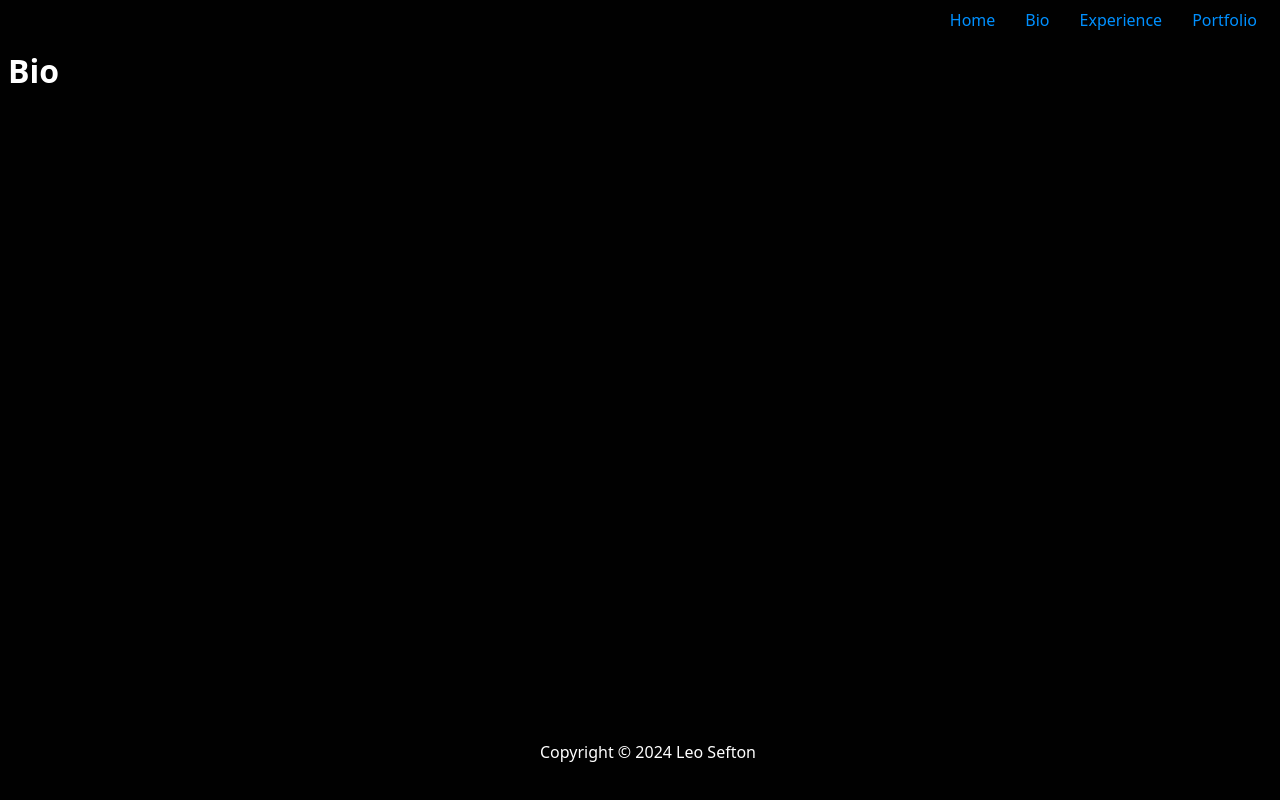
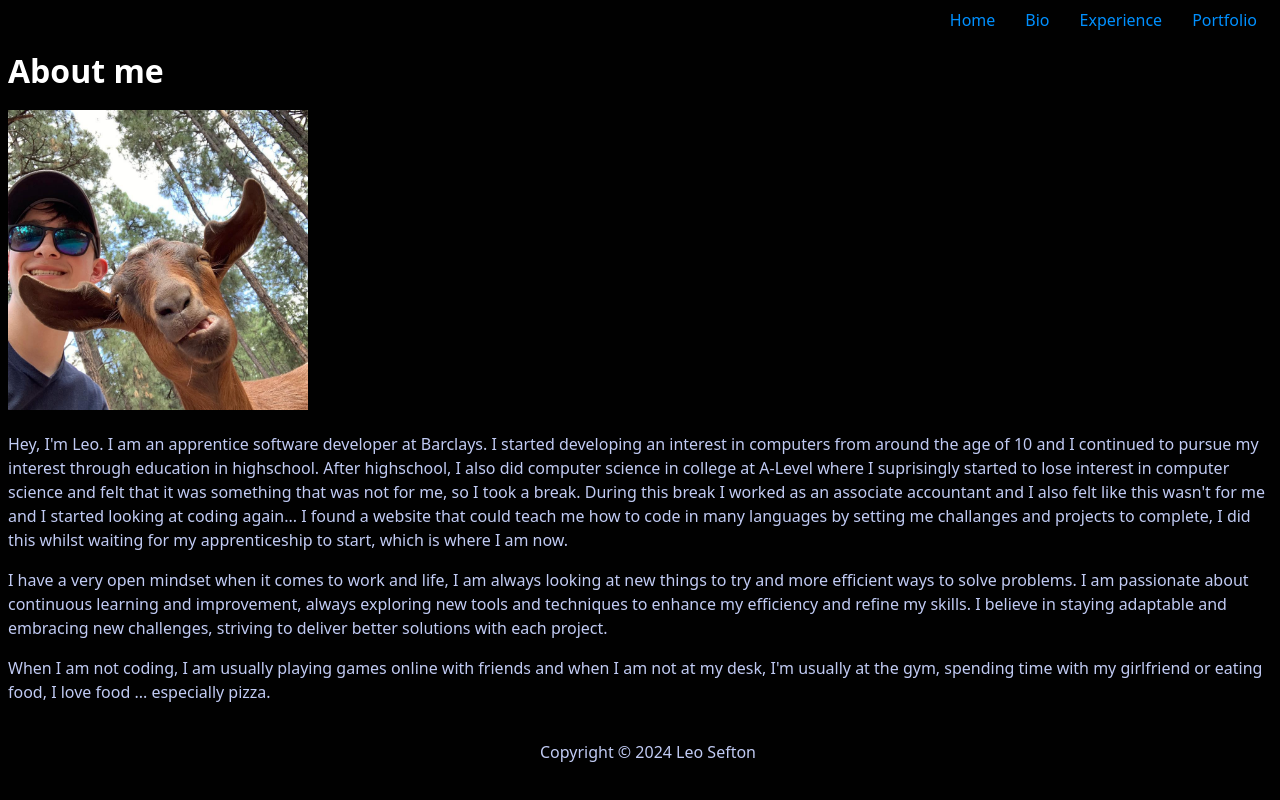
Before and after one commit to leo-seft/My-Webpage, a plain HTML site: page bio.html in a window 1280 px wide. Drawn offline with Linux system fonts and the light colour scheme.

Commit message:
including Bio page and adding to Portfolio

```diff
--- a/bio.html
+++ b/bio.html
@@ -26,8 +26,12 @@
       </nav>
     </header>
     <main>
-      <h1>Bio</h1>
+      <h1>About me</h1>
       <!-- Your bio page is a place for people to get to know you. You should include your interests, things you are good at, and in general you should pull back enough of the curtain into your life to interest a potential employer in you as a person. -->
+      <img src="img/Leo+Goat.jpg" width="300" height="300"/>
+      <p>Hey, I'm Leo. I am an apprentice software developer at Barclays. I started developing an interest in computers from around the age of 10 and I continued to pursue my interest through education in highschool. After highschool, I also did computer science in college at A-Level where I suprisingly started to lose interest in computer science and felt that it was something that was not for me, so I took a break. During this break I worked as an associate accountant and I also felt like this wasn't for me and I started looking at coding again... I found a website that could teach me how to code in many languages by setting me challanges and projects to complete, I did this whilst waiting for my apprenticeship to start, which is where I am now.</p>
+      <p>I have a very open mindset when it comes to work and life, I am always looking at new things to try and more efficient ways to solve problems. I am passionate about continuous learning and improvement, always exploring new tools and techniques to enhance my efficiency and refine my skills. I believe in staying adaptable and embracing new challenges, striving to deliver better solutions with each project.</p>
+      <p>When I am not coding, I am usually playing games online with friends and when I am not at my desk, I'm usually at the gym, spending time with my girlfriend or eating food, I love food ... especially pizza. </p>
     </main>
     <footer>
       <p>Copyright &copy; 2024 Leo Sefton</p>
--- a/style.css
+++ b/style.css
@@ -49,7 +49,7 @@ h1{
 h3{
   color: #cf241a;
 }
-#shortDesc{
+p{
   color: #c1cbf4;
 }
 footer{
```
Also changed, not shown: portfolio.html (+1 -1 lines).
